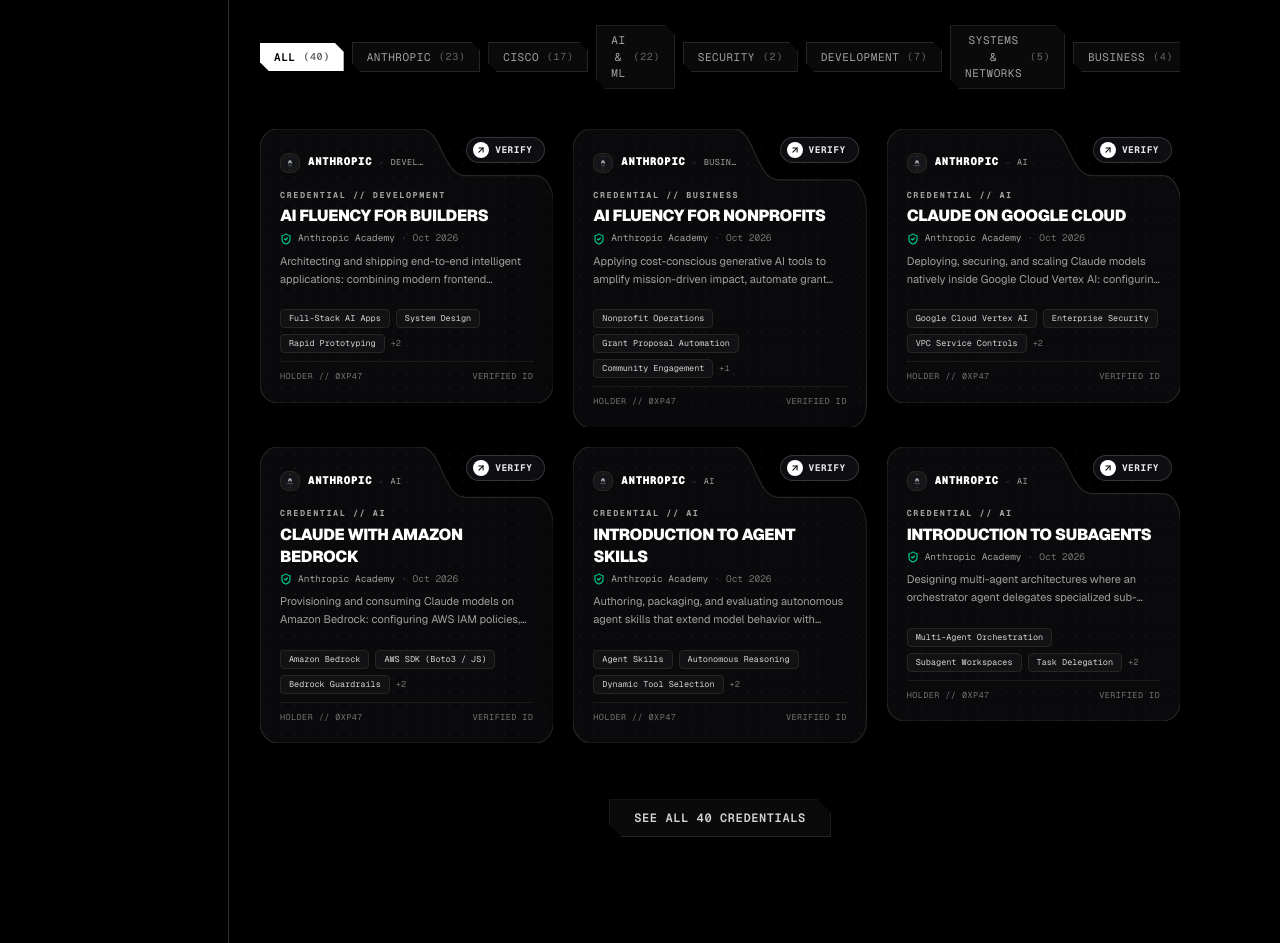
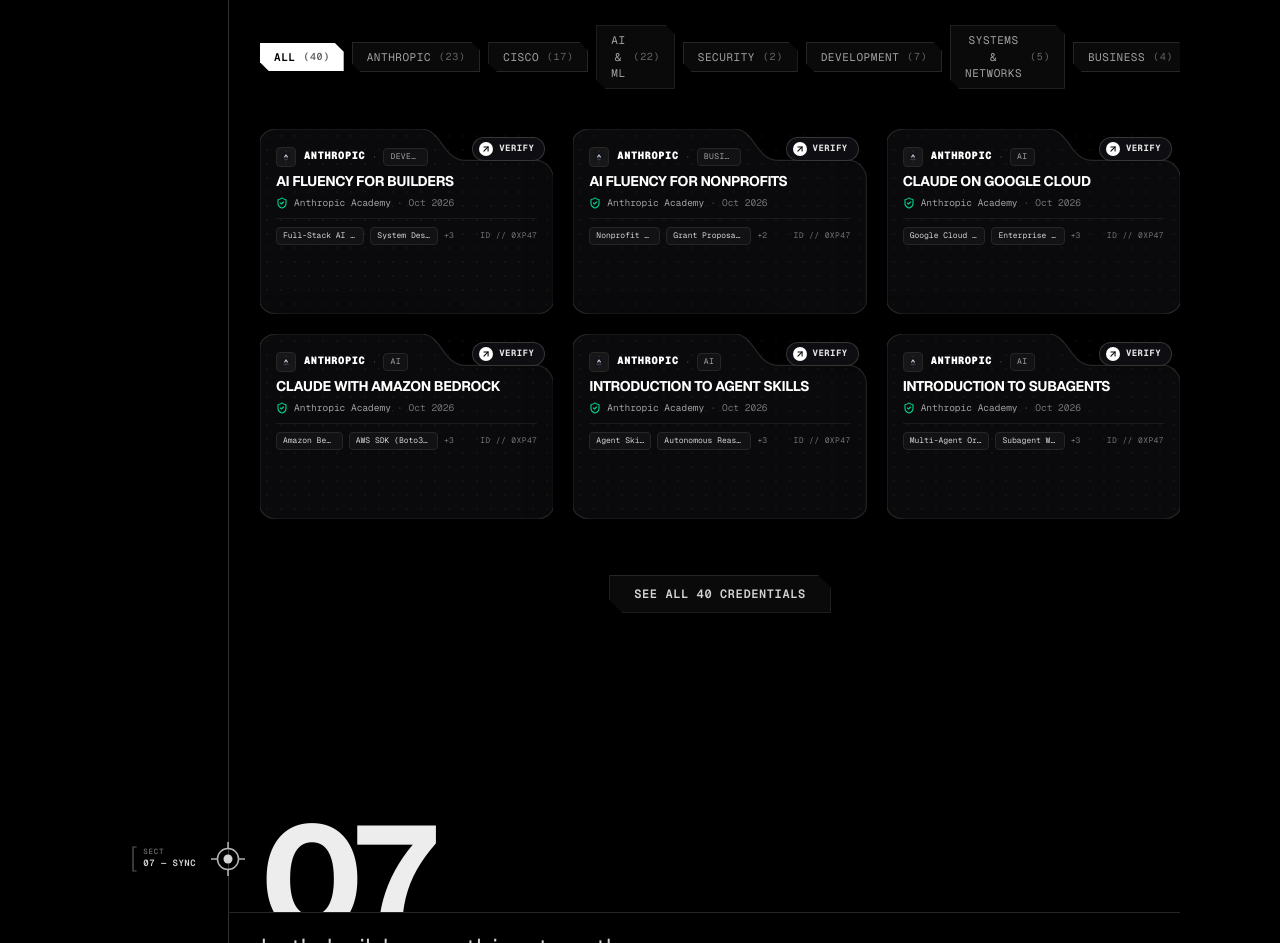
Before and after one commit to 0xp47/0xp47.github.io, a Next.js app: page / in a window 1280 px wide. Shown: the part 5920-6863 px from the top of the page. Built offline with nearby package versions, Linux system fonts and the light colour scheme.

Commit message:
feat(certifications): reduce badge card height and streamline content layout

```diff
--- a/src/components/shared/badge-card.tsx
+++ b/src/components/shared/badge-card.tsx
@@ -25,19 +25,19 @@ function formatDate(iso: string): string {
 }
 
 export function BadgeCard({ badge, className }: BadgeCardProps) {
-  const topSkills = badge.skills?.slice(0, 3) || [];
+  const topSkills = badge.skills?.slice(0, 2) || [];
   const remaining = (badge.skills?.length || 0) - topSkills.length;
 
   return (
     <div
       className={cn(
-        "group relative flex flex-col justify-between w-full min-h-[255px] sm:min-h-[265px] select-none rounded-[24px] p-4 sm:p-5 transition-transform duration-300 outline-none",
+        "group relative flex flex-col justify-between w-full min-h-[175px] sm:min-h-[185px] select-none rounded-[22px] p-3.5 sm:p-4 transition-transform duration-300 outline-none",
         className
       )}
     >
       {/* Stepped Folder Shape Background (SVG Chassis matching reference geometry) */}
       <svg
-        className="absolute inset-0 size-full pointer-events-none drop-shadow-[0_12px_28px_rgba(0,0,0,0.65)]"
+        className="absolute inset-0 size-full pointer-events-none drop-shadow-[0_8px_20px_rgba(0,0,0,0.65)]"
         viewBox="0 0 100 100"
         fill="none"
         preserveAspectRatio="none"
@@ -66,17 +66,17 @@ export function BadgeCard({ badge, className }: BadgeCardProps) {
       </svg>
 
       {/* Subtle Tech Grid Watermark Pattern */}
-      <div className="pointer-events-none absolute inset-0 rounded-[24px] opacity-[0.035] bg-[radial-gradient(#fff_1px,transparent_1px)] bg-[size:14px_14px]" />
+      <div className="pointer-events-none absolute inset-0 rounded-[22px] opacity-[0.035] bg-[radial-gradient(#fff_1px,transparent_1px)] bg-[size:14px_14px]" />
 
-      {/* Action Pill Button sitting in the Top-Right Stepped Notch (Reference: + Allocate funds) */}
+      {/* Action Pill Button sitting in the Top-Right Stepped Notch */}
       <a
         href={badge.badgeUrl}
         target="_blank"
         rel="noopener noreferrer"
         aria-label={`Verify ${badge.title} credential`}
-        className="absolute top-2 right-2 z-20 inline-flex items-center gap-1.5 rounded-full border border-neutral-700/80 bg-[#0e0e12] py-1 pl-1.5 pr-3 font-mono text-[9px] sm:text-[9.5px] font-bold uppercase tracking-wider text-neutral-200 shadow-md transition-all duration-200 hover:border-neutral-500 hover:bg-neutral-800 hover:text-white cursor-pointer focus-visible:ring-1 focus-visible:ring-neutral-400"
+        className="absolute top-2 right-2 z-20 inline-flex items-center gap-1.5 rounded-full border border-neutral-700/80 bg-[#0e0e12] py-1 pl-1.5 pr-2.5 font-mono text-[9px] font-bold uppercase tracking-wider text-neutral-200 shadow-md transition-all duration-200 hover:border-neutral-500 hover:bg-neutral-800 hover:text-white cursor-pointer focus-visible:ring-1 focus-visible:ring-neutral-400"
       >
-        <span className="size-4 shrink-0 rounded-full bg-white text-black flex items-center justify-center font-bold text-[10px] transition-transform duration-200 group-hover:translate-x-0.5 group-hover:-translate-y-0.5">
+        <span className="size-3.5 shrink-0 rounded-full bg-white text-black flex items-center justify-center font-bold text-[9px] transition-transform duration-200 group-hover:translate-x-0.5 group-hover:-translate-y-0.5">
           <ArrowUpRight className="size-2.5 stroke-[2.5]" />
         </span>
         <span>Verify</span>
@@ -84,71 +84,60 @@ export function BadgeCard({ badge, className }: BadgeCardProps) {
 
       {/* Main Content Area */}
       <div className="relative z-10 flex flex-col justify-between h-full">
-        {/* Top-Left Tab Content (Issuer Logo + Name) */}
-        <div className="flex items-center gap-2 h-7 max-w-[58%]">
-          <div className="relative size-5 shrink-0 rounded-md overflow-hidden bg-neutral-900 border border-neutral-800 flex items-center justify-center">
+        {/* Top-Left Header: Issuer Logo + Name + Category Badge */}
+        <div className="flex items-center gap-2 h-6 max-w-[58%]">
+          <div className="relative size-5 shrink-0 rounded overflow-hidden bg-neutral-900 border border-neutral-800 flex items-center justify-center">
             <Image
               src={badge.imageUrl}
               alt=""
               width={20}
               height={20}
               unoptimized
-              className="size-4 object-contain"
+              className="size-3.5 object-contain"
             />
           </div>
-          <span className="font-mono text-[11px] font-black uppercase tracking-wider text-white shrink-0">
+          <span className="font-mono text-[10.5px] font-black uppercase tracking-wider text-white shrink-0 truncate">
             {badge.issuer}
           </span>
           <span className="text-neutral-600 text-[10px] hidden sm:inline">·</span>
-          <span className="font-mono text-[8.5px] uppercase tracking-wider text-neutral-400 truncate hidden sm:inline">
+          <span className="font-mono text-[8px] uppercase tracking-wider px-1.5 py-0.5 rounded border border-neutral-800 bg-[#121215] text-neutral-400 truncate hidden sm:inline">
             {badge.category}
           </span>
         </div>
 
-        {/* Center Card Body (Typography & Org Details) */}
-        <div className="my-3">
-          <div className="font-mono text-[8.5px] font-bold uppercase tracking-[0.18em] text-neutral-400 mb-1">
-            CREDENTIAL // {badge.category}
-          </div>
-          <h3 className="font-sans text-[15px] sm:text-base font-black uppercase tracking-tight text-white leading-snug line-clamp-2 transition-colors duration-200 group-hover:text-white">
+        {/* Center: Title + Organization & Date */}
+        <div className="my-auto py-1">
+          <h3 className="font-sans text-[13.5px] sm:text-[14px] font-bold uppercase tracking-tight text-white leading-snug line-clamp-2 transition-colors duration-200 group-hover:text-white">
             {badge.title}
           </h3>
-          <div className="mt-1 flex items-center gap-1.5 font-mono text-[9.5px] text-neutral-400">
+          <div className="mt-1 flex items-center gap-1.5 font-mono text-[9px] sm:text-[9.5px] text-neutral-400">
             <ShieldCheck className="size-3 text-emerald-400 shrink-0 stroke-[2.2]" />
             <span className="truncate">{badge.organization}</span>
             <span className="text-neutral-600">·</span>
-            <span className="text-neutral-500 tabular-nums">{formatDate(badge.issueDate)}</span>
+            <span className="text-neutral-500 tabular-nums shrink-0">{formatDate(badge.issueDate)}</span>
           </div>
-          {badge.description && (
-            <p className="mt-2 text-[11px] leading-relaxed text-neutral-400 line-clamp-2 text-pretty">
-              {badge.description}
-            </p>
-          )}
         </div>
 
-        {/* Footer: Skills Chips & Bottom ID Bar */}
-        <div className="mt-auto pt-2">
-          {topSkills.length > 0 && (
-            <div className="flex flex-wrap items-center gap-1.5 mb-2">
+        {/* Footer: Skills Tags + Holder ID */}
+        <div className="flex items-center justify-between pt-2 border-t border-neutral-800/60 font-mono text-[8.5px] mt-1">
+          <div className="flex items-center gap-1.5 overflow-hidden max-w-[68%]">
             {topSkills.map((skill: string) => (
               <span
                 key={skill}
-                  className="font-mono text-[8.5px] px-2 py-0.5 rounded border border-neutral-800 bg-[#121215] text-neutral-300"
+                className="font-mono text-[8px] px-1.5 py-0.5 rounded border border-neutral-800 bg-[#121215] text-neutral-300 truncate"
               >
                 {skill}
               </span>
             ))}
             {remaining > 0 && (
-                <span className="font-mono text-[8.5px] text-neutral-500">
+              <span className="font-mono text-[8px] text-neutral-500 shrink-0">
                 +{remaining}
               </span>
             )}
           </div>
-          )}
-          <div className="pt-2 border-t border-neutral-800/60 flex items-center justify-between text-neutral-500 font-mono text-[8px] sm:text-[8.5px] uppercase tracking-wider">
-            <span>HOLDER // 0XP47</span>
-            <span>VERIFIED ID</span>
-          </div>
+          <span className="text-neutral-500 font-mono text-[8px] uppercase tracking-wider shrink-0">
+            ID // 0XP47
+          </span>
         </div>
       </div>
     </div>
--- a/src/lib/github-stats.json
+++ b/src/lib/github-stats.json
@@ -3,5 +3,5 @@
   "publicRepos": 15,
   "totalStars": 7,
   "followers": 6,
-  "updatedAt": "2026-11-07T01:02:49.424Z"
+  "updatedAt": "2026-11-07T01:06:46.913Z"
 }
```
Also changed, not shown: src/lib/projects.json. Lines whose indentation alone changed are shown as unchanged.
